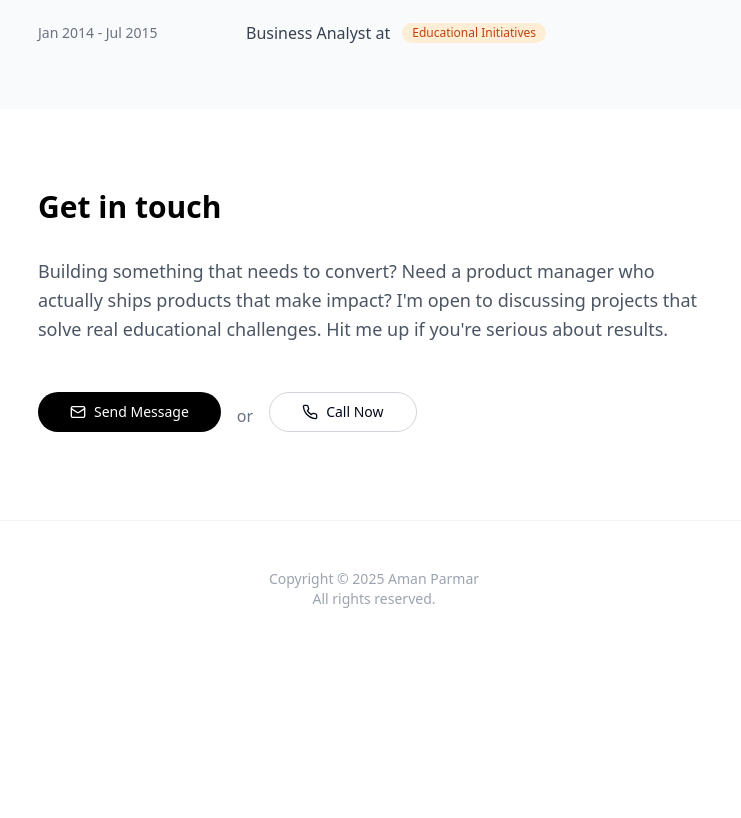
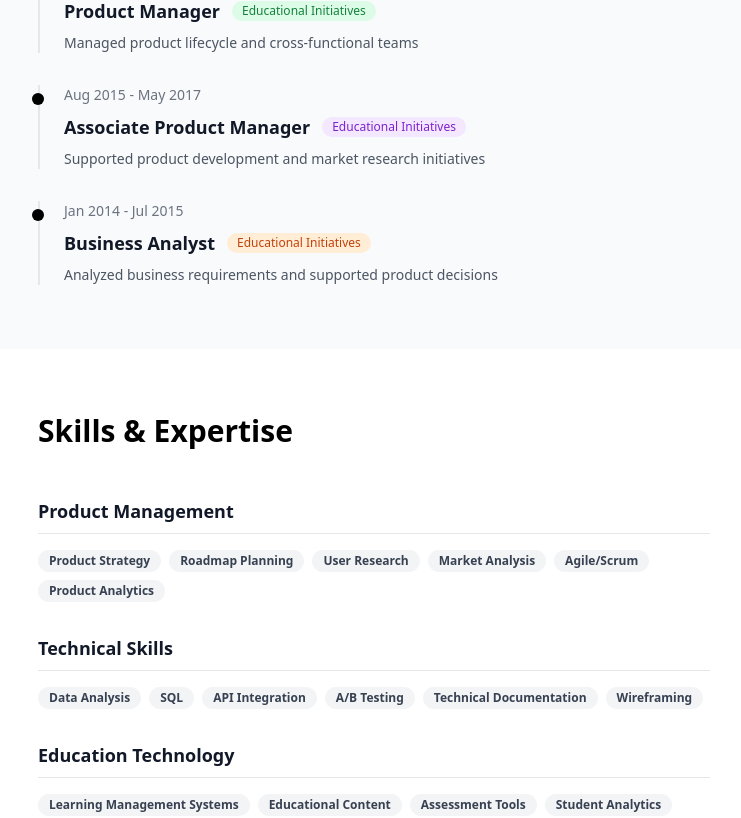
Before and after one commit to qa-aman/portfolio-aman-parmar, a React (Vite) app: page / in a window 1280 px wide. Shown: the part 1682-2500 px from the top of the page, without its empty margins (266-1007 px from the left). Before the commit the page ends 2339 px from the top, so only its background shows below. Built offline with nearby package versions, Linux system fonts and the light colour scheme.

Commit message:
Update work experience and add skills section
Update work experience section based on LinkedIn profile and create a new skills section.

```diff
--- /dev/null
+++ b/src/components/SkillsSection.tsx
@@ -0,0 +1,54 @@
+
+import { Badge } from "@/components/ui/badge";
+
+const skillCategories = [
+  {
+    category: "Product Management",
+    skills: ["Product Strategy", "Roadmap Planning", "User Research", "Market Analysis", "Agile/Scrum", "Product Analytics"]
+  },
+  {
+    category: "Technical Skills",
+    skills: ["Data Analysis", "SQL", "API Integration", "A/B Testing", "Technical Documentation", "Wireframing"]
+  },
+  {
+    category: "Education Technology",
+    skills: ["Learning Management Systems", "Educational Content", "Assessment Tools", "Student Analytics", "Curriculum Design"]
+  },
+  {
+    category: "Leadership & Communication",
+    skills: ["Cross-functional Leadership", "Stakeholder Management", "Presentation Skills", "Team Collaboration", "Strategic Planning"]
+  }
+];
+
+const SkillsSection = () => {
+  return (
+    <section className="py-16 px-6 bg-white">
+      <div className="max-w-2xl mx-auto">
+        <h2 className="text-3xl font-bold text-black mb-12">Skills & Expertise</h2>
+
+        <div className="space-y-8">
+          {skillCategories.map((category, index) => (
+            <div key={index} className="space-y-4">
+              <h3 className="text-lg font-semibold text-gray-900 border-b border-gray-200 pb-2">
+                {category.category}
+              </h3>
+              <div className="flex flex-wrap gap-2">
+                {category.skills.map((skill, skillIndex) => (
+                  <Badge
+                    key={skillIndex}
+                    variant="secondary"
+                    className="bg-gray-100 text-gray-700 hover:bg-gray-200 transition-colors"
+                  >
+                    {skill}
+                  </Badge>
+                ))}
+              </div>
+            </div>
+          ))}
+        </div>
+      </div>
+    </section>
+  );
+};
+
+export default SkillsSection;
--- a/src/components/WorkExperience.tsx
+++ b/src/components/WorkExperience.tsx
@@ -4,27 +4,31 @@ import { Badge } from "@/components/ui/badge";
 const experiences = [
   {
     period: "Jan 2019 - Present",
-    role: "Senior Product Manager at",
+    role: "Senior Product Manager",
     company: "Educational Initiatives",
-    companyColor: "bg-blue-100 text-blue-700"
+    companyColor: "bg-blue-100 text-blue-700",
+    description: "Leading product strategy and development for educational technology solutions"
   },
   {
     period: "Jun 2017 - Dec 2018",
-    role: "Product Manager at",
+    role: "Product Manager",
     company: "Educational Initiatives",
-    companyColor: "bg-green-100 text-green-700"
+    companyColor: "bg-green-100 text-green-700",
+    description: "Managed product lifecycle and cross-functional teams"
   },
   {
     period: "Aug 2015 - May 2017",
-    role: "Associate Product Manager at",
+    role: "Associate Product Manager",
     company: "Educational Initiatives",
-    companyColor: "bg-purple-100 text-purple-700"
+    companyColor: "bg-purple-100 text-purple-700",
+    description: "Supported product development and market research initiatives"
   },
   {
     period: "Jan 2014 - Jul 2015",
-    role: "Business Analyst at",
+    role: "Business Analyst",
     company: "Educational Initiatives",
-    companyColor: "bg-orange-100 text-orange-700"
+    companyColor: "bg-orange-100 text-orange-700",
+    description: "Analyzed business requirements and supported product decisions"
   }
 ];
 
@@ -36,15 +40,21 @@ const WorkExperience = () => {
 
         <div className="space-y-8">
           {experiences.map((exp, index) => (
-            <div key={index} className="flex flex-col sm:flex-row sm:items-center sm:justify-between gap-4">
-              <div className="text-gray-500 text-sm sm:w-48 flex-shrink-0">
-                {exp.period}
-              </div>
-              <div className="flex items-center gap-3 flex-1">
-                <span className="text-gray-700">{exp.role}</span>
-                <Badge className={`${exp.companyColor} border-0 font-medium`}>
-                  {exp.company}
-                </Badge>
+            <div key={index} className="border-l-2 border-gray-200 pl-6 relative">
+              <div className="absolute w-3 h-3 bg-black rounded-full -left-2 top-2"></div>
+              <div className="space-y-2">
+                <div className="text-gray-500 text-sm">
+                  {exp.period}
+                </div>
+                <div className="flex items-center gap-3 flex-wrap">
+                  <h3 className="text-lg font-semibold text-gray-900">{exp.role}</h3>
+                  <Badge className={`${exp.companyColor} border-0 font-medium`}>
+                    {exp.company}
+                  </Badge>
+                </div>
+                <p className="text-gray-600 text-sm">
+                  {exp.description}
+                </p>
               </div>
             </div>
           ))}
--- a/src/pages/Index.tsx
+++ b/src/pages/Index.tsx
@@ -3,6 +3,7 @@ import Navigation from "@/components/Navigation";
 import MinimalHero from "@/components/MinimalHero";
 import AboutSection from "@/components/AboutSection";
 import WorkExperience from "@/components/WorkExperience";
+import SkillsSection from "@/components/SkillsSection";
 import ContactSection from "@/components/ContactSection";
 import Footer from "@/components/Footer";
 
@@ -13,6 +14,7 @@ const Index = () => {
       <MinimalHero />
       <AboutSection />
       <WorkExperience />
+      <SkillsSection />
       <ContactSection />
       <Footer />
     </div>
```
